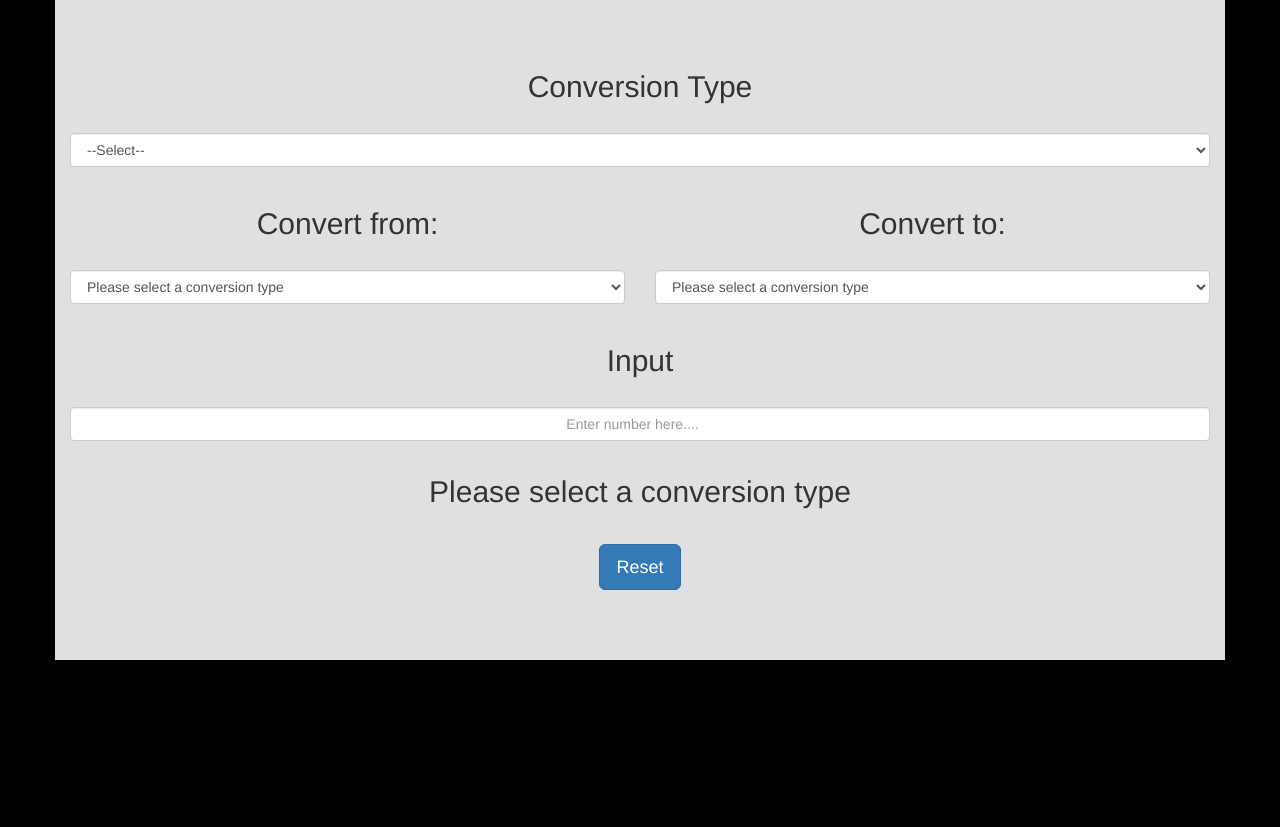
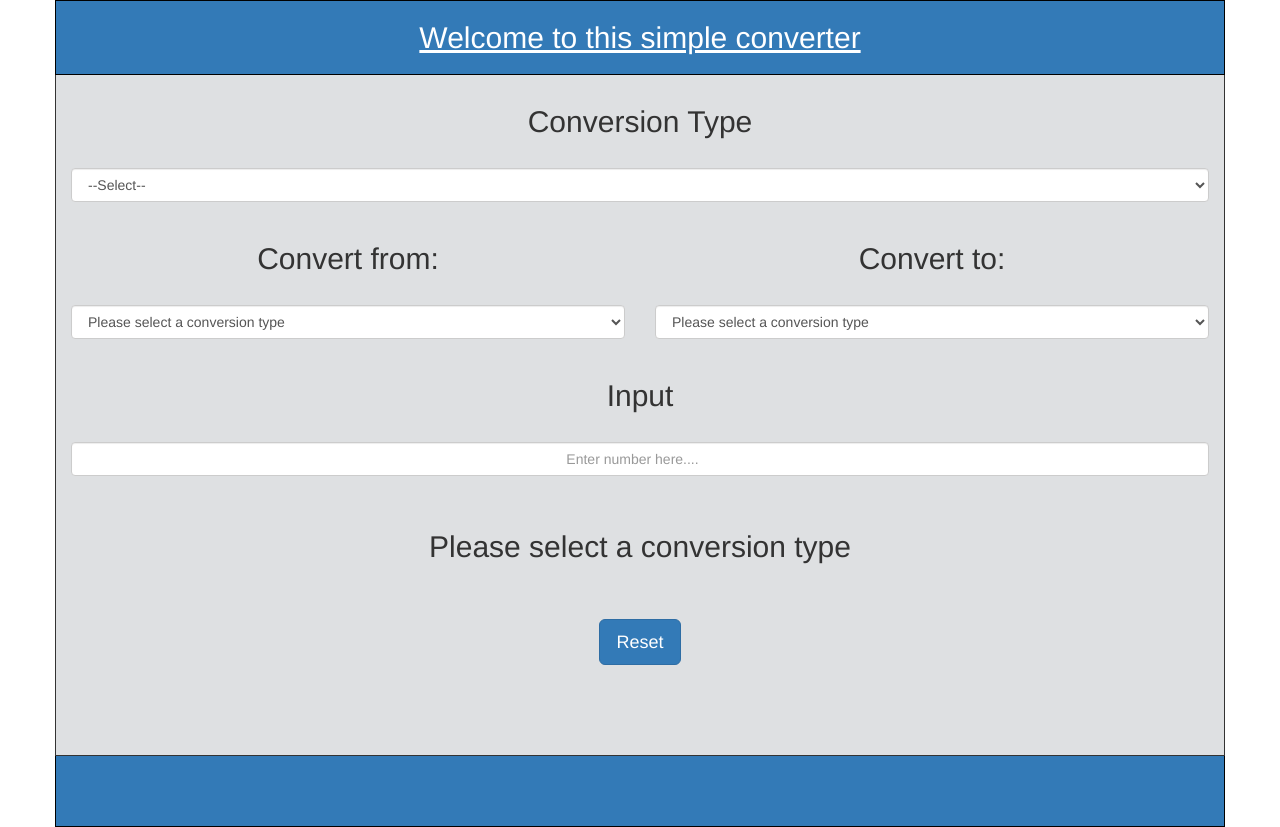
Before and after one commit to joshdavis7654/ConversionTool, a plain HTML site: page index.html in a window 1280 px wide. Before the commit the page ends 800 px from the top, so only its background shows below. Drawn offline with nearby package versions, Linux system fonts and the light colour scheme.

Commit message:
Updated look, added header and footer

```diff
--- a/conversion.css
+++ b/conversion.css
@@ -1,44 +1,80 @@
 
+/**/
 .topPage{
 
-	margin-top: 70px;
+	margin-top: 30px;
 	margin-bottom: 30px;
 }
 
+/**/
 #myPage{
 	background-color: #dee0e2;
+	border: 1px solid;
+	border-top: 0;
 }
 
+#myFoot{
+	background-color: #337ab7;
+	text-align: center;
+	padding-bottom:10px;
+	border-width:1px;
+	border-style: solid;
+	border-color: black;
+	padding: 35px;
+	border-top: 0px;
+}
+
+/*Top Bar Row Style*/
+#myNav{
+	background-color: #337ab7;
+	text-align: center;
+	padding-bottom:10px;
+	border-width:1px;
+	border-style: solid;
+	border-color: black;
+}
+
+/*Top Row Header Style*/
+#navHead{
+	color:#fff;
+	text-decoration: underline;
+}
+
+/**/
 #butDiv{
-
-	margin-top: 40px;
+	margin-top: 30px;
 	text-align: center;
 }
 
+/**/
 #finalCon{
 	font-size: 30px;
-	margin-top: 30px;
-	margin-bottom: 30px;
+	margin-top: 50px;
+	margin-bottom: 50px;
 	text-align: center;
 }
 
+/**/
 #conBut{
 	background-color: #ddeaff;
 	font-size: 25px;
 	width: 100%;
 }
 
+/**/
 #resetBut{
     text-align: center;
-    margin-bottom: 70px;
+    margin-bottom: 90px;
 }
 
+/**/
 .listHeader{
 	font-size: 30px;
 	text-align: center;
     margin-bottom: 30px;
 }
 
+/**/
 .dropdown-backdrop{
     position: static;
 }
--- a/index.html
+++ b/index.html
@@ -20,11 +20,15 @@
 	 <script src="conversion.js"></script>
 </head>
 
-<body style="background-color: black;">
+<body style="background-color: white;">
 
+  <div class="container">
+        <div id="myNav" class="row">
+          <h2 id="navHead">Welcome to this simple converter</h2>
+        </div>
+  </div>
 
 	<div id="myPage" class="container">
-
     <!--Conversion type selector -->
     <div class="row">
 
@@ -58,8 +62,6 @@
 
     </div>
 
-
-
     <div class="row">
 
       <div class="col-md-12">
@@ -86,6 +88,11 @@
 
     </div>
 
+    <div class="container">
+        <div id="myFoot" class="row">
+
+        </div>
+  </div>
 
 </body>
 
```
